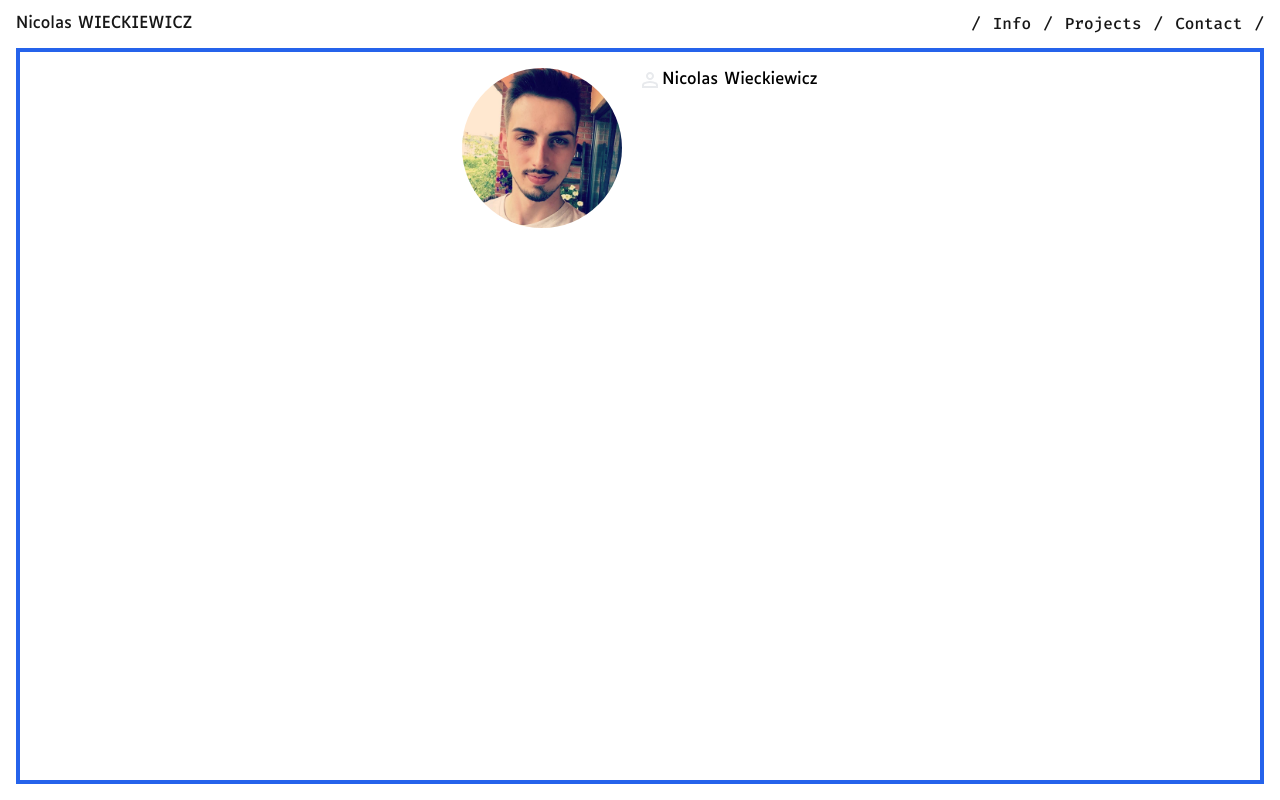
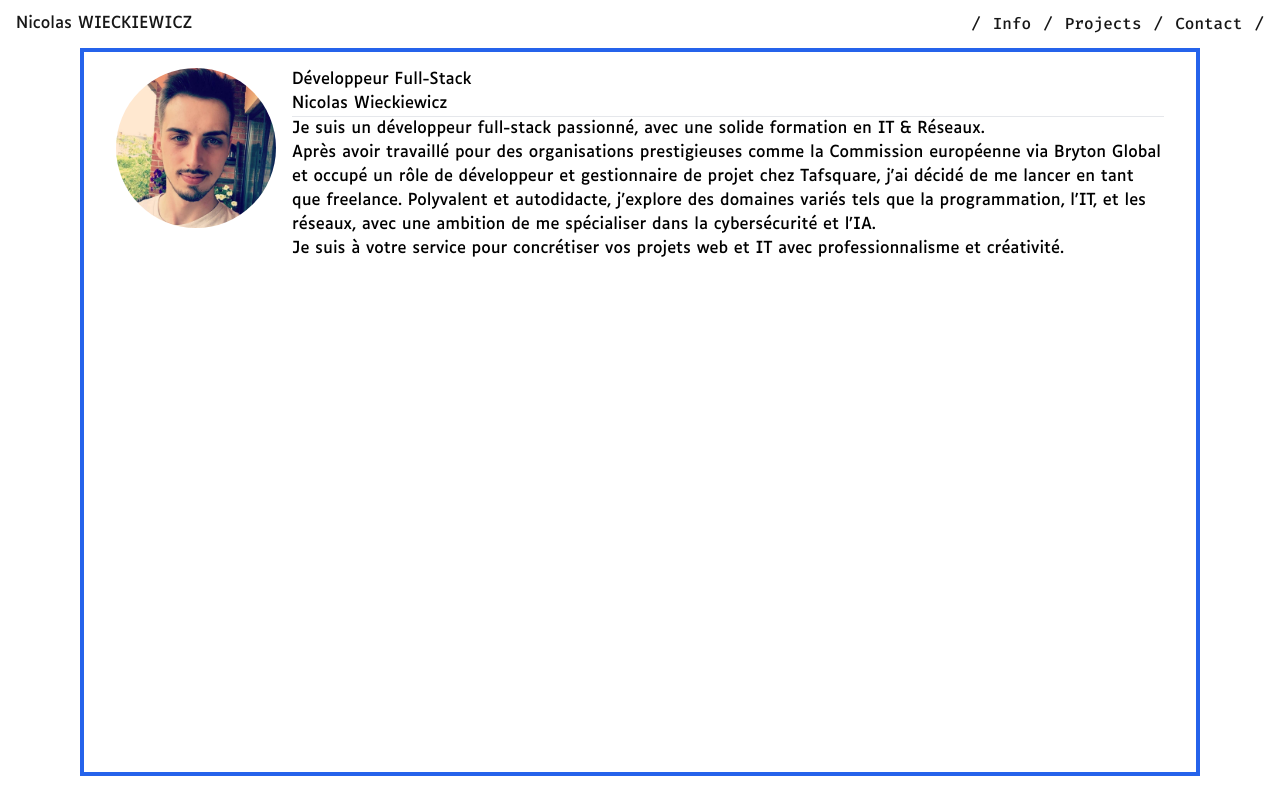
Before and after one commit to SAWKIT-17/portfolio, a Next.js app: page / in a window 1280 px wide. Built offline with nearby package versions, Linux system fonts and the light colour scheme.

Commit message:
Summary created

```diff
--- a/app/components/home.js
+++ b/app/components/home.js
@@ -3,12 +3,22 @@ import React from "react";
 function Homepage() {
     return (
         <div>
+
             <div className="flex flex-row">
                 <img className="w-40 h-min rounded-full" src="/nicolas_w.jpg"></img>
                 <div className="ml-4">
-                    <div className="flex flex-row align-middle">
-                        <img className="w-6 h-6" src="/icons/person.svg" />
-                        <h1 className=""><span>Nicolas</span> <span>Wieckiewicz</span></h1>
+                    <div className="flex flex-col align-middle">
+                        <h1 className="">Développeur Full-Stack</h1>
+                        <h2 className=""><span>Nicolas</span> <span>Wieckiewicz</span></h2>
+                        <hr></hr>
+                        <span>
+                            Je suis un développeur full-stack passionné, avec une solide formation en IT & Réseaux.
+                            <br />
+                            Après avoir travaillé pour des organisations prestigieuses comme la Commission européenne via Bryton Global et occupé un rôle de développeur et gestionnaire de projet chez Tafsquare, j'ai décidé de me lancer en tant que freelance.
+                            Polyvalent et autodidacte, j'explore des domaines variés tels que la programmation, l'IT, et les réseaux, avec une ambition de me spécialiser dans la cybersécurité et l'IA.
+                            <br />
+                            Je suis à votre service pour concrétiser vos projets web et IT avec professionnalisme et créativité.
+                        </span>
                     </div>
                 </div>
             </div>
--- a/app/page.js
+++ b/app/page.js
@@ -6,7 +6,7 @@ export default function Home() {
     <div className="flex flex-col h-[100dvh] font-luciole overflow-clip">
       <Topbar />
       <main className="flex flex-col justify-center h-screen overflow-hidden">
-        <div className="flex justify-center py-4 px-8 mx-4 mb-4 h-full max-h-full bg-white text-black border-4 border-blue-600 border-opacity-100 overflow-y-scroll">
+        <div className="flex justify-center py-4 px-8 mx-20 mb-6 h-full max-h-full bg-white text-black border-4 border-blue-600 border-opacity-100 overflow-y-scroll">
           <Homepage />
         </div>
       </main>
```
Also changed, not shown: public/icons/person.svg (deleted).
